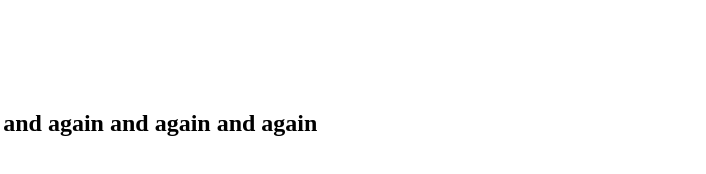
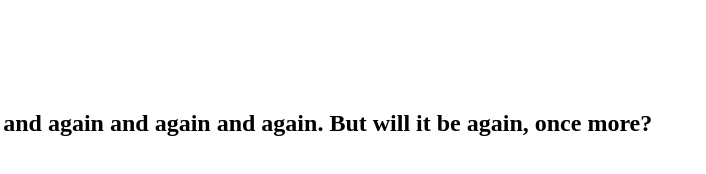
Before and after one commit to zantow/sample-node-quickstart, a website: page index.html in a window 1280 px wide. Shown: the part 222-396 px from the top of the page, 357-1063 px from the left. Drawn offline with Linux system fonts and the light colour scheme.

Commit message:
Minor change

```diff
--- a/index.html
+++ b/index.html
@@ -2,7 +2,7 @@
 <html>
 	<body>
 			<img border="0" src="https://jenkins-x.io/images/logo.png" width="300" height="300" />
-			<h2>Hello Node from Jenkins X, again and again and again and again</h2>
+			<h2>Hello Node from Jenkins X, again and again and again and again. But will it be again, once more?</h2>
 </div>
 	</body>
 </html>
```
